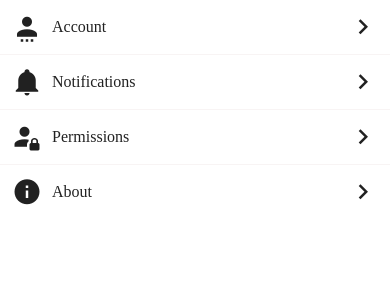
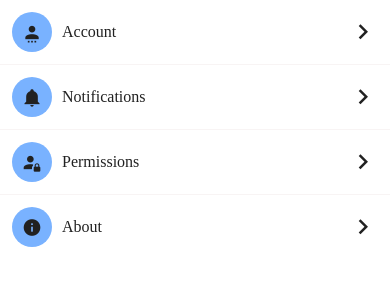
Before and after one commit to luamendonca21/FinTracker, a React Native app: screen / in a window 390 px wide. Shown: the top 300 px of the page. Built offline with nearby package versions, Linux system fonts and the light colour scheme.

Commit message:
Creating a custom icon component

```diff
--- /dev/null
+++ b/app/components/Icon.js
@@ -0,0 +1,38 @@
+import React from "react";
+import { View, StyleSheet } from "react-native";
+import { MaterialCommunityIcons } from "@expo/vector-icons";
+import defaultStyles from "../config/styles";
+
+const Icon = ({
+  icon,
+  iconColor = "#fff",
+  backgroundColor = "#000",
+  size,
+  style,
+}) => {
+  return (
+    <View
+      style={[
+        styles.container,
+        style,
+        {
+          backgroundColor: backgroundColor,
+          width: size * 2,
+          height: size * 2,
+          borderRadius: size,
+        },
+      ]}
+    >
+      <MaterialCommunityIcons name={icon} size={size} color={iconColor} />
+    </View>
+  );
+};
+
+const styles = StyleSheet.create({
+  container: {
+    alignItems: "center",
+    justifyContent: "center",
+  },
+});
+
+export default Icon;
--- a/app/components/ListItem.js
+++ b/app/components/ListItem.js
@@ -3,21 +3,15 @@ import { View, StyleSheet, TouchableHighlight } from "react-native";
 import defaultStyles from "../config/styles";
 import AppText from "./AppText";
 import { MaterialCommunityIcons } from "@expo/vector-icons";
-const ListItem = ({ title, onPress, icon, chevrons }) => {
+
+const ListItem = ({ title, onPress, IconComponent, chevrons }) => {
   return (
     <TouchableHighlight
       underlayColor={defaultStyles.colors.light}
       onPress={onPress}
     >
       <View style={styles.container}>
-        {icon && (
-          <MaterialCommunityIcons
-            style={styles.icon}
-            name={icon}
-            size={30}
-            color={defaultStyles.colors.black}
-          />
-        )}
+        {IconComponent}
         <AppText style={styles.text}>{title}</AppText>
         {chevrons && (
           <MaterialCommunityIcons
@@ -41,9 +35,6 @@ const styles = StyleSheet.create({
     shadowColor: defaultStyles.colors.black,
   },
   text: { flex: 1 },
-  icon: {
-    marginRight: 10,
-  },
 });
 
 export default ListItem;
--- a/app/screens/SettingsScreen.js
+++ b/app/screens/SettingsScreen.js
@@ -4,13 +4,46 @@ import AppTextInput from "../components/AppTextInput";
 import ListItem from "../components/ListItem";
 import ListItemSeparator from "../components/ListItemSeparator";
 import Screen from "../components/Screen";
-
+import defaultStyles from "../config/styles";
+import Icon from "../components/Icon";
 const SettingsScreen = (props) => {
   const menuItems = [
-    { id: 1, title: "Account", icon: "account-settings" },
-    { id: 2, title: "Notifications", icon: "bell" },
-    { id: 3, title: "Permissions", icon: "account-lock" },
-    { id: 4, title: "About", icon: "information" },
+    {
+      id: 1,
+      title: "Account",
+      icon: {
+        name: "account-settings",
+        iconColor: defaultStyles.colors.black,
+        backgroundColor: defaultStyles.colors.secondary,
+      },
+    },
+    {
+      id: 2,
+      title: "Notifications",
+      icon: {
+        name: "bell",
+        iconColor: defaultStyles.colors.black,
+        backgroundColor: defaultStyles.colors.secondary,
+      },
+    },
+    {
+      id: 3,
+      title: "Permissions",
+      icon: {
+        name: "account-lock",
+        iconColor: defaultStyles.colors.black,
+        backgroundColor: defaultStyles.colors.secondary,
+      },
+    },
+    {
+      id: 4,
+      title: "About",
+      icon: {
+        name: "information",
+        iconColor: defaultStyles.colors.black,
+        backgroundColor: defaultStyles.colors.secondary,
+      },
+    },
   ];
 
   const renderItem = ({ item }) => {
@@ -18,7 +51,15 @@ const SettingsScreen = (props) => {
       <ListItem
         onPress={() => console.log("Pressed")}
         title={item.title}
-        icon={item.icon}
+        IconComponent={
+          <Icon
+            style={styles.icon}
+            icon={item.icon.name}
+            size={20}
+            iconColor={item.icon.iconColor}
+            backgroundColor={item.icon.backgroundColor}
+          />
+        }
         chevrons={true}
       />
     );
@@ -41,6 +82,10 @@ const styles = StyleSheet.create({
   container: {
     flex: 1,
   },
+
+  icon: {
+    marginRight: 10,
+  },
 });
 
 export default SettingsScreen;
```
